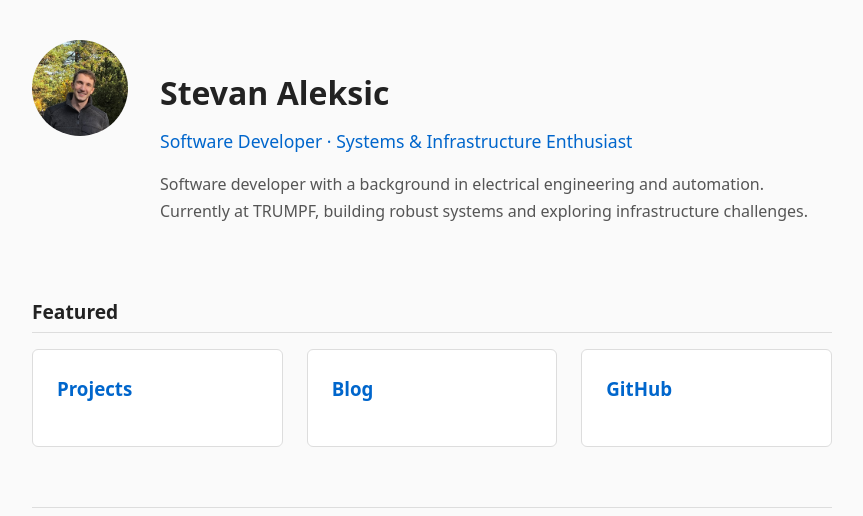
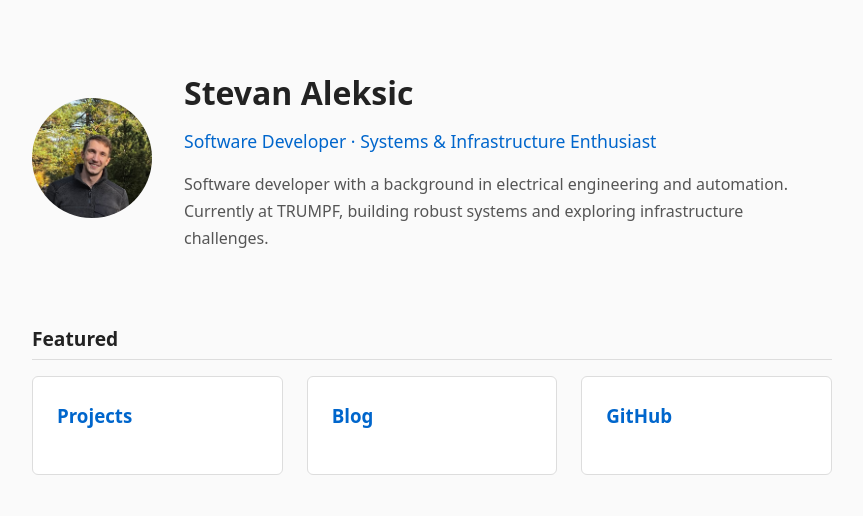
Before and after one commit to EngingeerSteve/stevan-aleksic-site, a web app: file index.html in a window 1280 px wide. Shown: the part 195-711 px from the top of the page, without its empty margins (208-1071 px from the left). Run offline with its HTML, style and script files only (its server is not run), Linux system fonts and the light colour scheme.

Commit message:
Photo size corrected

```diff
--- a/css/style.css
+++ b/css/style.css
@@ -155,8 +155,8 @@ article li {
 }
 
 .profile-photo {
-  width: 96px;
-  height: 96px;
+  width: 80px;
+  height: 80px;
   border-radius: 100%;
   object-fit: cover;
   flex-shrink: 0;
@@ -184,15 +184,31 @@ article li {
   .featured-grid {
     grid-template-columns: 1fr;
   }
+
+  .profile-photo {
+    width: 70px;
+    height: 70px;
+    border-radius: 50%;
+    object-fit: cover;
+    flex-shrink: 0;
+  }
 }
 
 /* Desktop */
 @media (min-width: 769px) {
   .hero-content {
     flex-direction: row;
-    align-items: flex-start;
+    align-items: center;
     text-align: left;
     gap: 2rem;
+  }
+
+  .profile-photo {
+    width: 120px;
+    height: 120px;
+    border-radius: 50%;
+    object-fit: cover;
+    flex-shrink: 0;
   }
 }
 
```
